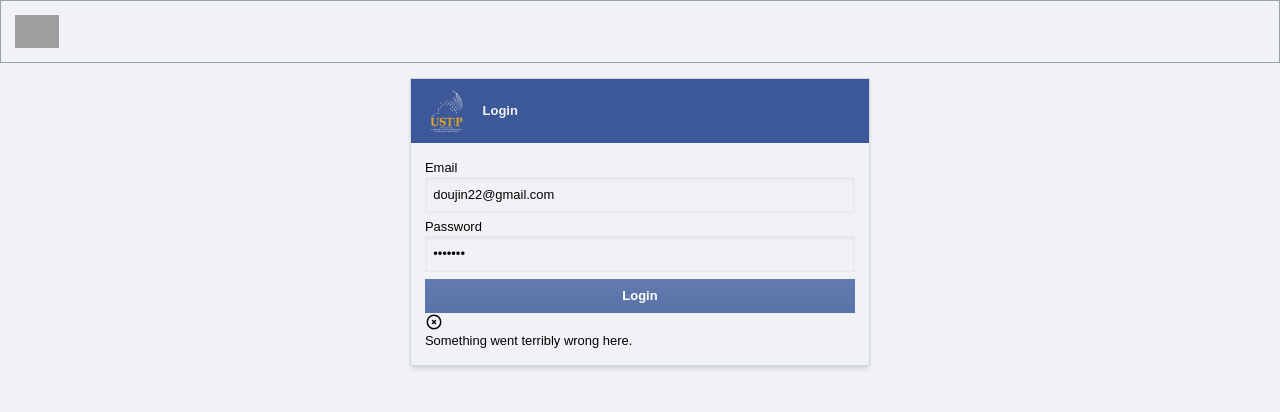
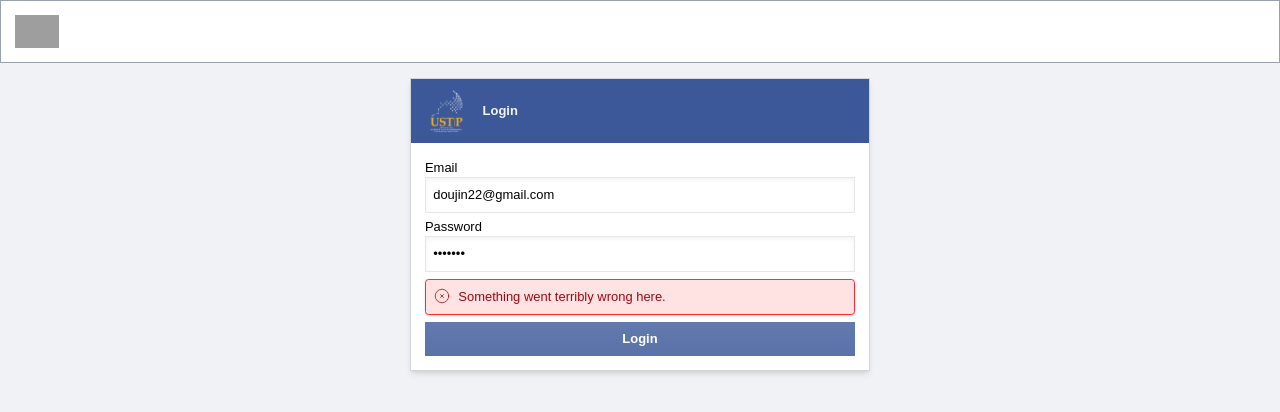
Before and after one commit to dojimori/lost-and-found-frontend, a Vue app: page /login in a window 1280 px wide. Both pictures are taken after a click on the button "Login". Shown: the top 412 px of the page. Built offline with nearby package versions, Linux system fonts and the light colour scheme; no server answers; grey boxes are pictures that could not be loaded; what vue-loading-overlay would draw is missing.

Commit message:
login: redesign a bit

```diff
--- a/package.json
+++ b/package.json
@@ -18,6 +18,7 @@
     "@vueuse/motion": "^3.0.3",
     "axios": "^1.13.2",
     "pinia": "^3.0.4",
+    "timeago.js": "^4.0.2",
     "vue": "^3.5.25",
     "vue-loading-overlay": "^6.0.6",
     "vue-router": "^4.6.3",
--- a/src/layouts/guest-layout.vue
+++ b/src/layouts/guest-layout.vue
@@ -1,5 +1,5 @@
 <template>
-    <nav class="border w-full flex border-gray-400 p-4 gap-4 items-center">
+    <nav class="border w-full flex border-gray-400 p-4 gap-4 items-center bg-white">
         <!-- <div class="navbar-start">
             <div class="dropdown">
                 <div tabindex="0" role="button" class="btn btn-ghost lg:hidden">
--- a/src/views/login-view.vue
+++ b/src/views/login-view.vue
@@ -1,6 +1,6 @@
 <template>
-  <div class="flex items-center justify-center p-4" v-motion-fade>
-    <form @submit.prevent="submitHandler" class="border shadow-md border-gray-300 w-md sm:w-lg">
+  <div class="flex items-center justify-center p-4 " v-motion-fade>
+    <form @submit.prevent="submitHandler" class="bg-white border shadow-md border-gray-300 w-md sm:w-lg">
       <div class="bg-primary py-3 px-4 text-center flex items-center gap-4">
         <img src="/logo.webp" alt="ustp-logo" class="w-12" />
         <h2 class="font-bold text-secondary text-md">Login</h2>
@@ -34,51 +34,53 @@
           </label>
         </div>
 
+
+        <div
+          v-motion-fade
+          v-if="showAlert"
+          :class="['bg-red-100 border border-red-500 rounded-sm mt-2 shadow-sm flex gap-2 p-2 text-red-800']"
+        >
+          <svg
+            v-if="isError"
+            xmlns="http://www.w2.org/2000/svg"
+            class="stroke-current shrink-1 h-5 w-5"
+            fill="none"
+            viewBox="-1 0 24 24"
+          >
+            <path
+              stroke-linecap="round"
+              stroke-linejoin="round"
+              stroke-width="1"
+              d="M9 14l2-2m0 0l2-2m-2 2l-2-2m2 2l2 2m7-2a9 9 0 11-18 0 9 9 0 0118 0z"
+            />
+          </svg>
+          <svg
+            v-else
+            xmlns="http://www.w2.org/2000/svg"
+            class="stroke-current shrink-1 h-5 w-5"
+            fill="none"
+            viewBox="-1 0 24 24"
+          >
+            <path
+              stroke-linecap="round"
+              stroke-linejoin="round"
+              stroke-width="1"
+              d="M8 12l2 2 4-4m6 2a9 9 0 11-18 0 9 9 0 0118 0z"
+            />
+          </svg>
+          <span>{{ responseMessage }}</span>
+        </div>
+
+
         <button
           type="submit"
           class="py-2 bg-primary mt-2 w-full text-white font-bold cursor-pointer"
           :disabled="isLoading"
         >
-          <span v-if="isLoading">Uhhh...</span>
+          <span v-if="isLoading">Logging in...</span>
           <!-- <vue-spinner v-if="isLoading" size="20" color="white"></vue-spinner> -->
           <span v-else>Login</span>
         </button>
-
-        <div
-          v-motion-fade
-          v-if="showAlert"
-          :class="['alert alert-soft', isError ? 'alert-error' : 'alert-success']"
-        >
-          <svg
-            v-if="isError"
-            xmlns="http://www.w3.org/2000/svg"
-            class="stroke-current shrink-0 h-5 w-5"
-            fill="none"
-            viewBox="0 0 24 24"
-          >
-            <path
-              stroke-linecap="round"
-              stroke-linejoin="round"
-              stroke-width="2"
-              d="M10 14l2-2m0 0l2-2m-2 2l-2-2m2 2l2 2m7-2a9 9 0 11-18 0 9 9 0 0118 0z"
-            />
-          </svg>
-          <svg
-            v-else
-            xmlns="http://www.w3.org/2000/svg"
-            class="stroke-current shrink-0 h-5 w-5"
-            fill="none"
-            viewBox="0 0 24 24"
-          >
-            <path
-              stroke-linecap="round"
-              stroke-linejoin="round"
-              stroke-width="2"
-              d="M9 12l2 2 4-4m6 2a9 9 0 11-18 0 9 9 0 0118 0z"
-            />
-          </svg>
-          <span>{{ responseMessage }}</span>
-        </div>
 
         <!-- <p class="text-center text-sm mt-4 text-base-content/60">
                     Already have an account?
```
Also changed, not shown: 1 other file (tests, documents, lock files or other folders).
